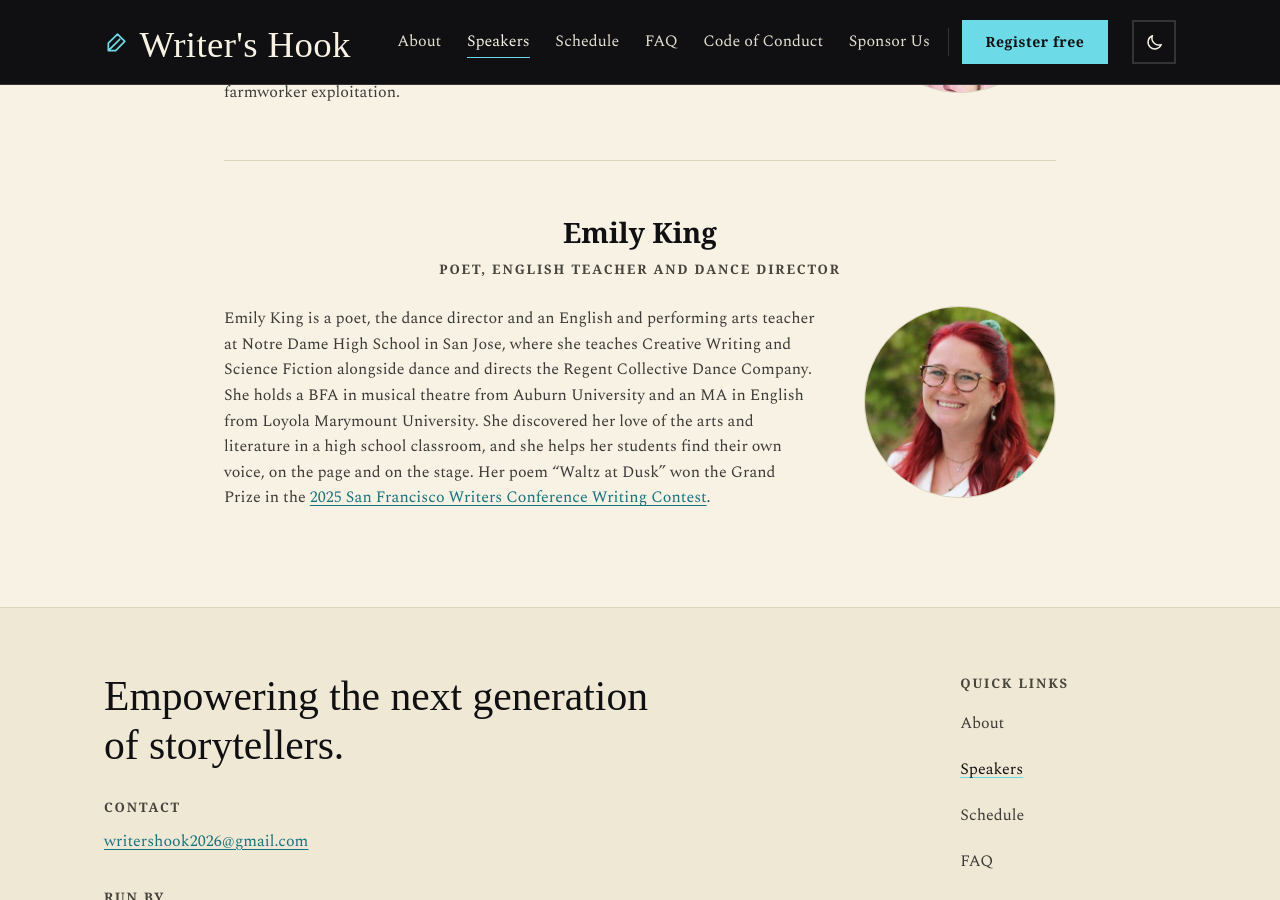
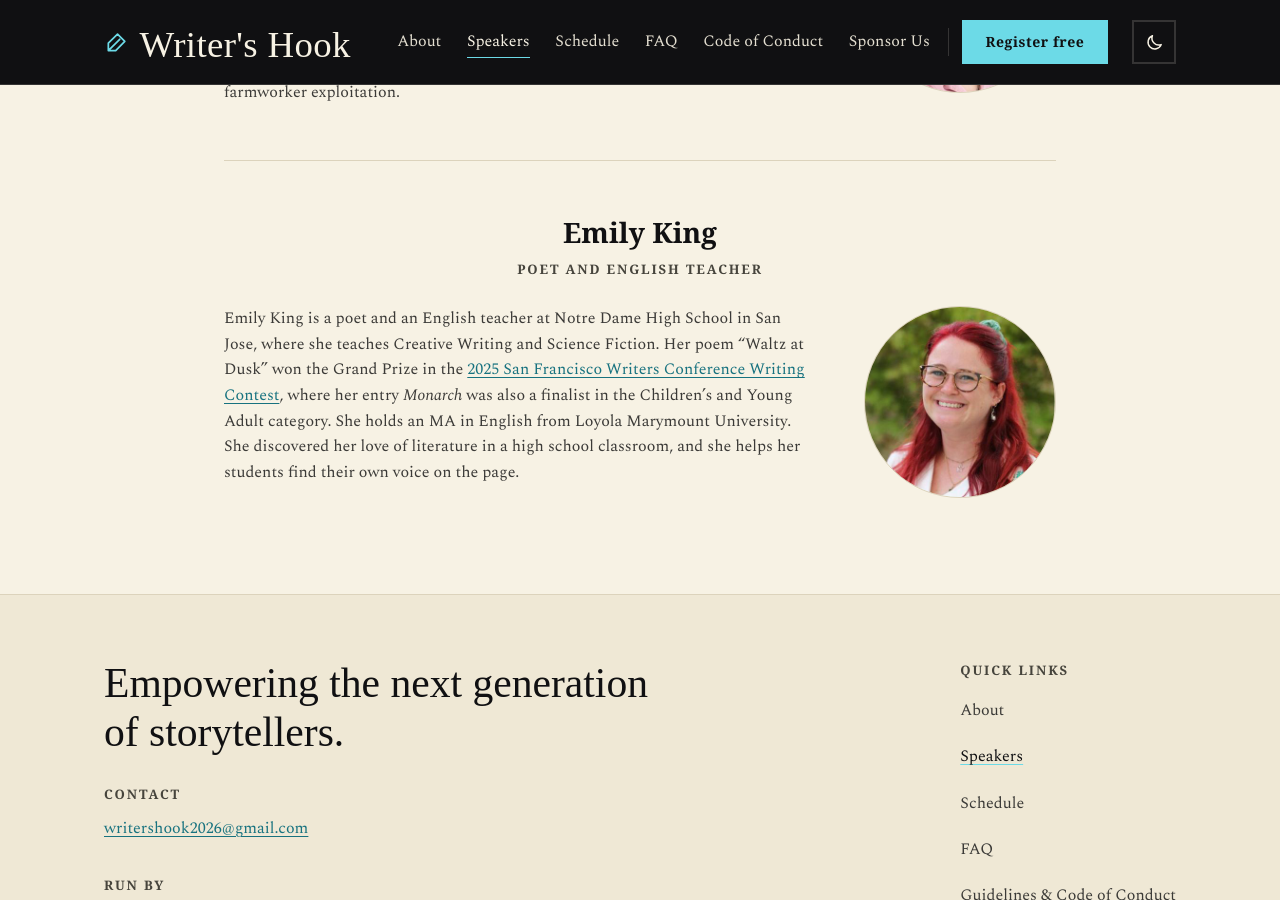
Before and after one commit to Writer-s-Hook/Website, a Jekyll site: the page built from speakers.md, in a window 1280 px wide and 900 px high, scrolled down 1476 px. Built offline with Jekyll 4.4.1, drawn with Linux system fonts in a browser that asks for light colours; some web fonts are replaced.

Commit message:
Speakers: center Emily King's bio on her writing
Poet and English teacher (Creative Writing, Science Fiction), her Grand
Prize for "Waltz at Dusk" and her finalist entry Monarch in the 2025 SF
Writers Conference contest, and her MA in English. Drops the dance and
musical theatre details.

Co-Authored-By: Claude Opus 5.5 <noreply@anthropic.com>

```diff
--- a/_data/speakers.yml
+++ b/_data/speakers.yml
@@ -40,17 +40,16 @@ guests:
       exploitation.
 
   - name: "Emily King"
-    role: "Poet, English teacher and dance director"
+    role: "Poet and English teacher"
     photo: "images/speakers/emily-king.jpg"
     bio: >-
-      Emily King is a poet, the dance director and an English and performing arts
-      teacher at Notre Dame High School in San Jose, where she teaches Creative
-      Writing and Science Fiction alongside dance and directs the Regent
-      Collective Dance Company. She holds a BFA in musical theatre from Auburn
-      University and an MA in English from Loyola Marymount University. She
-      discovered her love of the arts and literature in a high school classroom,
-      and she helps her students find their own voice, on the page and on the
-      stage. Her poem “Waltz at Dusk” won the Grand Prize in the [2025 San Francisco
-      Writers Conference Writing Contest](https://www.sfwriters.org/contests-and-scholarships/2025-writing-contest-finalists/).
+      Emily King is a poet and an English teacher at Notre Dame High School in San
+      Jose, where she teaches Creative Writing and Science Fiction. Her poem “Waltz
+      at Dusk” won the Grand Prize in the [2025 San Francisco Writers Conference
+      Writing Contest](https://www.sfwriters.org/contests-and-scholarships/2025-writing-contest-finalists/),
+      where her entry *Monarch* was also a finalist in the Children’s and Young Adult
+      category. She holds an MA in English from Loyola Marymount University. She
+      discovered her love of literature in a high school classroom, and she helps
+      her students find their own voice on the page.
 
 workshops: []
```
